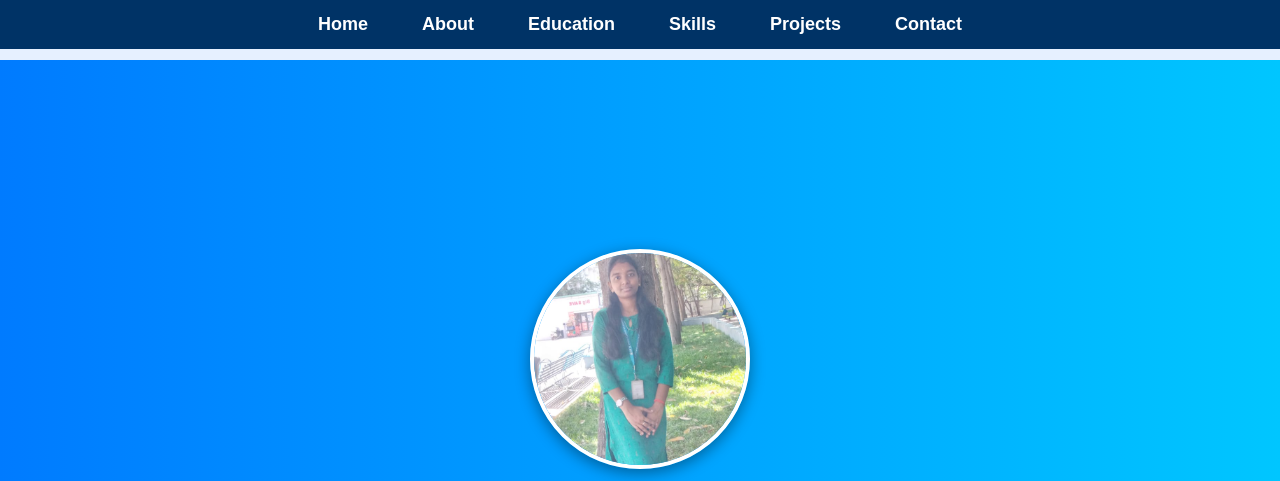
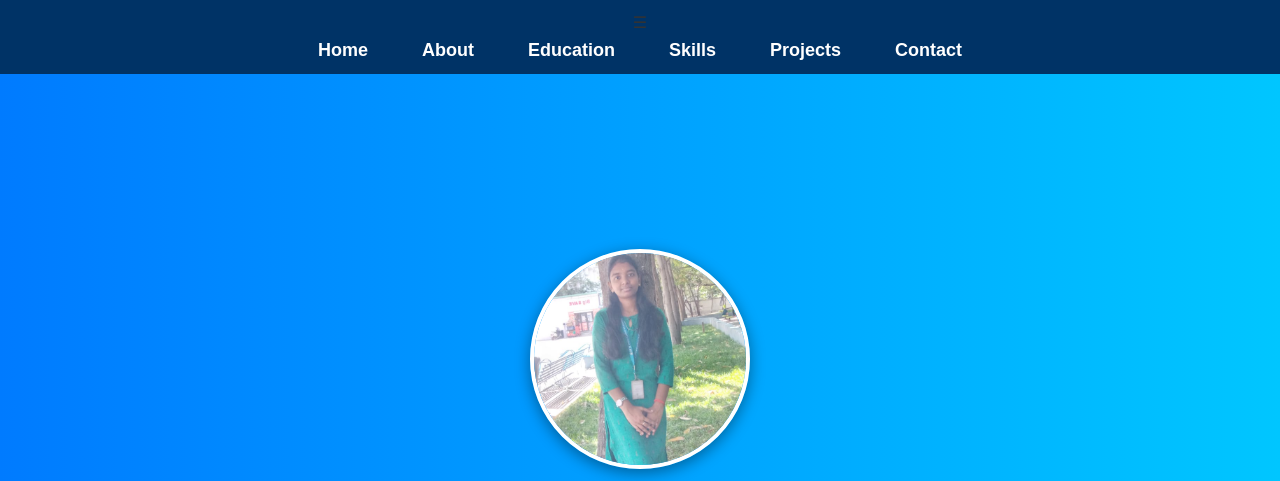
Before and after one commit to madeshsasikala/PORTFOLIO, a plain HTML site: page index.html in a window 1280 px wide. Shown: the top 481 px of the page. Drawn offline with Linux system fonts and the light colour scheme; files whose address does not match are found by name.

Commit message:
Add files via upload

```diff
--- a/index.html
+++ b/index.html
@@ -10,7 +10,10 @@
 </head>
 <body>
   <nav class="navbar">
-    <ul>
+    <div class="hamburger" onclick="toggleMenu()">
+      &#9776; <!-- This is the ☰ icon -->
+    </div>
+    <ul id="nav-links">
       <li><a href="#home">Home</a></li>
       <li><a href="#about">About</a></li>
       <li><a href="#education">Education</a></li>
@@ -19,6 +22,7 @@
       <li><a href="#contact">Contact</a></li>
     </ul>
   </nav>
+
 
   <section id="home" class="section home-section">
     <div class="home-content">
```
